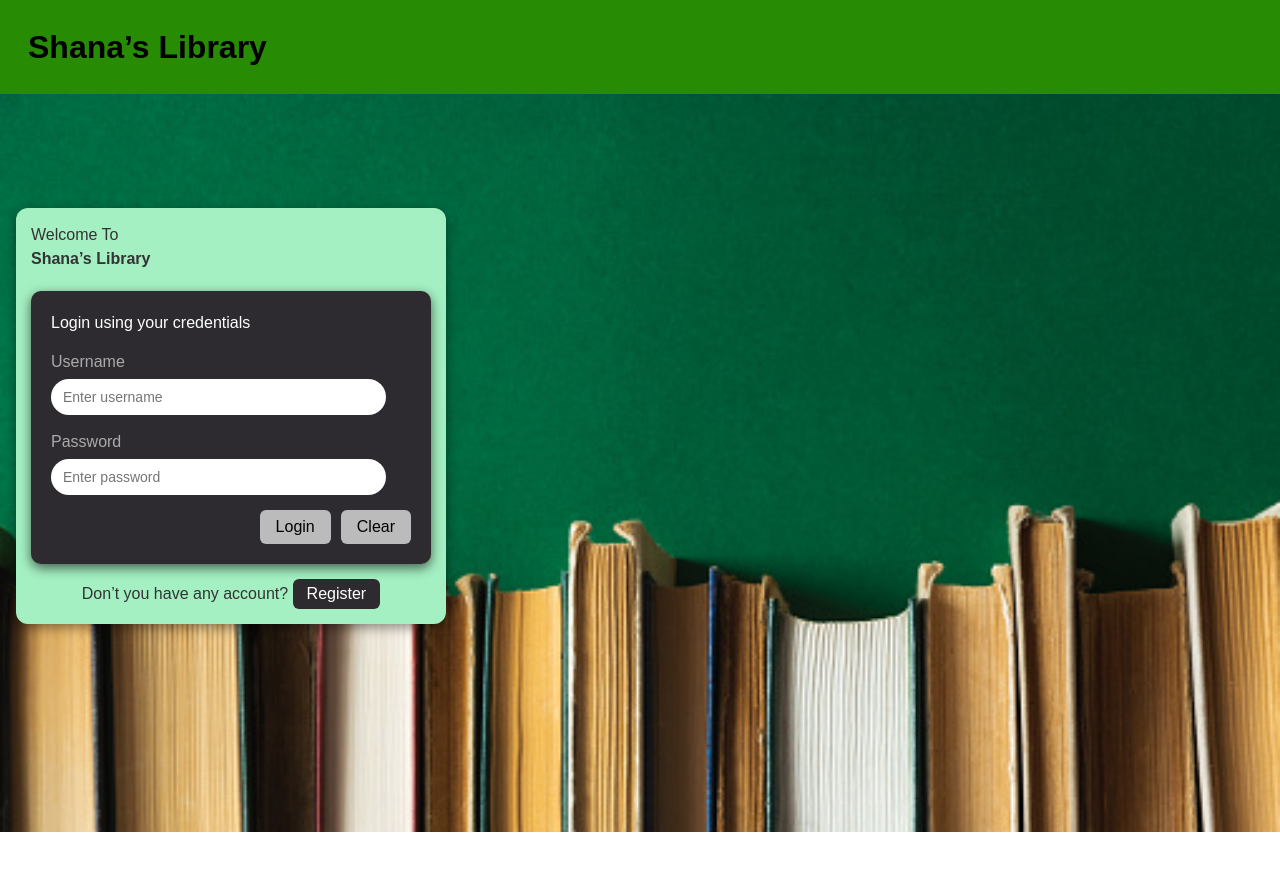
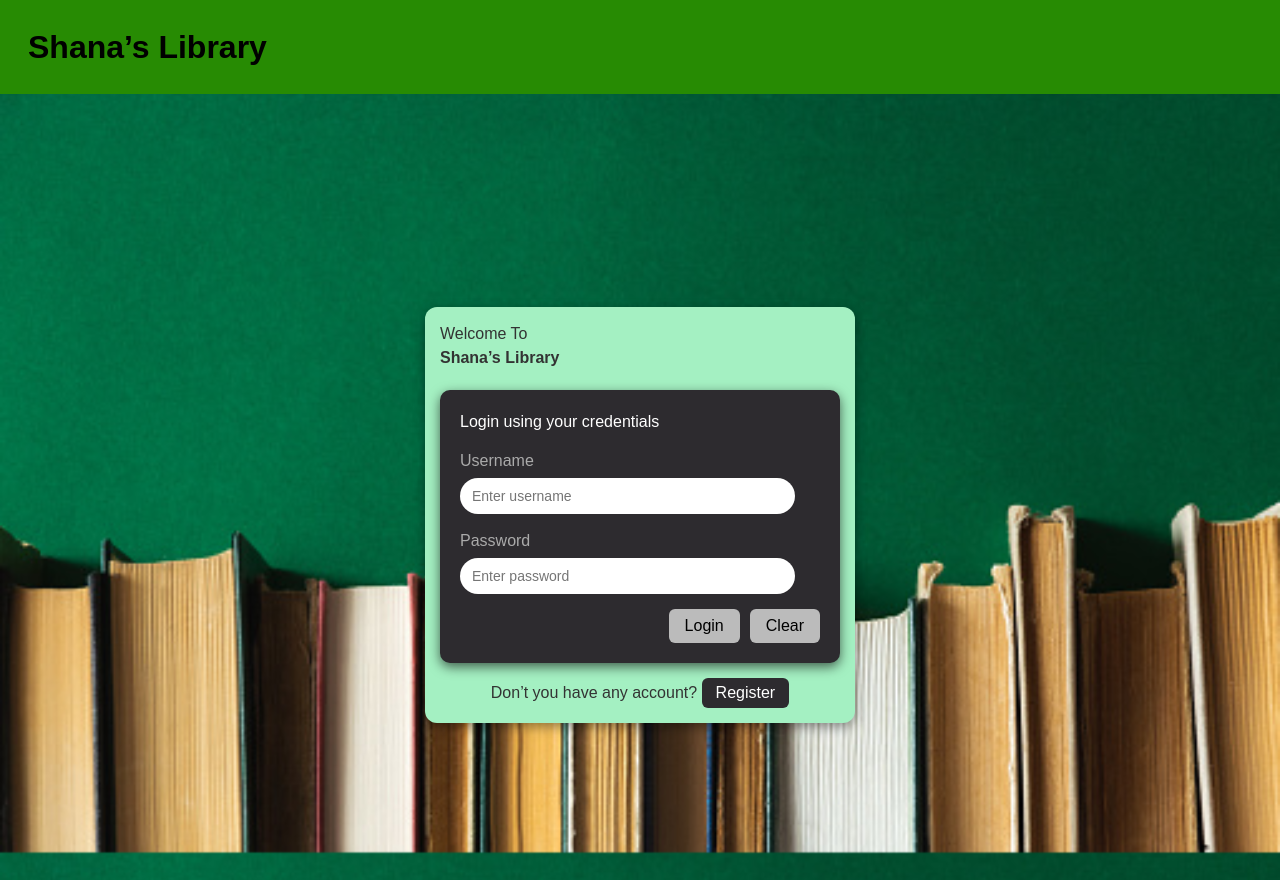
Before and after one commit to VethaShana/Shana-s-Library-Management-System, a React (Vite) app in the folder library-system-frontend/: page / in a window 1280 px wide. Before the commit the page ends 832 px from the top, so only its background shows below. Built offline with nearby package versions, Linux system fonts and the light colour scheme.

Commit message:
minor updates

```diff
--- a/library-system-frontend/src/components/Login.css
+++ b/library-system-frontend/src/components/Login.css
@@ -2,13 +2,23 @@
   body {
   margin: 0;
   font-family: sans-serif;
+
   background-image: url("../assets/Booksbg.jpg");
   background-size: cover;
   background-position: center;
   background-repeat: no-repeat;
   background-attachment: fixed;
-    color: rgb(0, 183, 3);
+
+  /* ✅ TRUE CENTERING */
+  display: grid;
+  place-items: center;
+
+  /* push content below fixed header */
+  padding-top: 80px;
+
+  min-height: 100vh;
 }
+
 
    .top-bar {
       width: 100%;
@@ -27,11 +37,11 @@
     display: flex;
     justify-content: center;
     align-items: center;
-    min-height: 100vh;
-    flex-direction: column;
-    text-align: center;
-    padding: 1rem;
+
+    height: calc(100vh - 70px);
+    margin-top: 70px;
   }
+
 
   .header {
     font-size: 2rem;
--- a/library-system-frontend/src/components/Login.tsx
+++ b/library-system-frontend/src/components/Login.tsx
@@ -26,7 +26,7 @@ function Login() {
   };
 
   return (
-    <div className="container">
+    <>
       <div className="top-bar">
           <header className="header">Shana’s Library</header>
       </div>
@@ -43,6 +43,8 @@ function Login() {
             </div>
           </div>
         )}
+
+      <div className="container">
 
         <div className="welcome-box">
           <h4>
@@ -99,6 +101,7 @@ function Login() {
           </p>
         </div>
       </div>
+    </>
   );
 }
 
```
Lines whose indentation alone changed are shown as unchanged.
